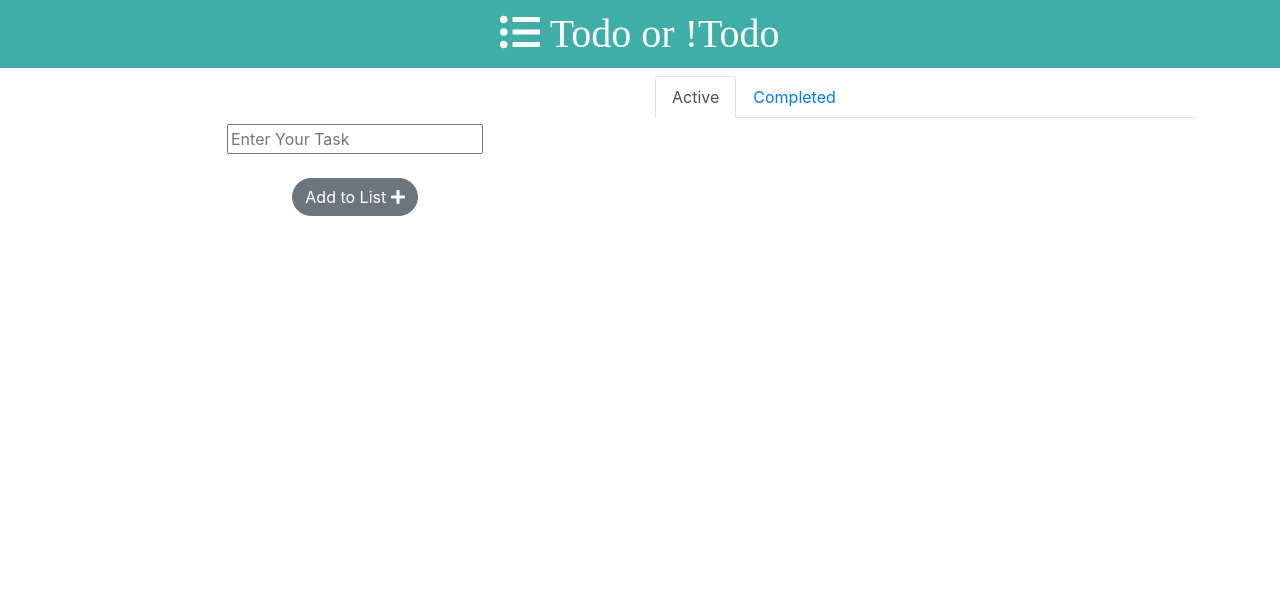
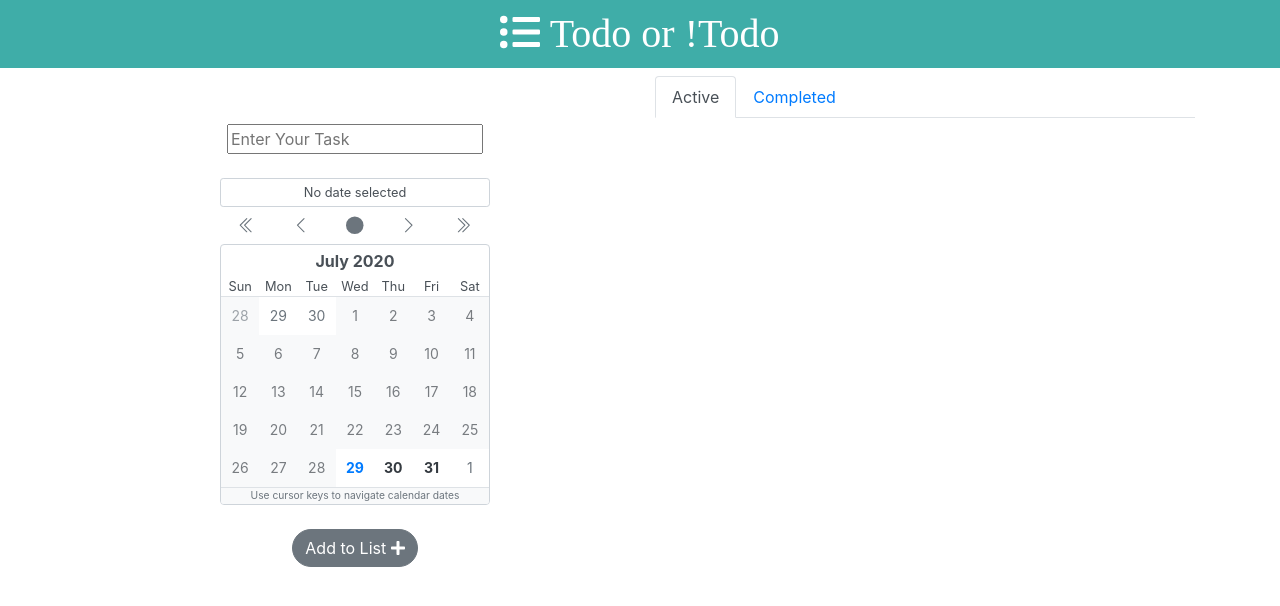
Before and after one commit to itissandeep98/VueTest, a Vue app: page / in a window 1280 px wide. Shown: the top 606 px of the page. Built offline with nearby package versions, Linux system fonts and the light colour scheme.

Commit message:
calendar added

```diff
--- a/src/views/Home.vue
+++ b/src/views/Home.vue
@@ -5,7 +5,9 @@
 			<div class="row">
 				<div class="col-12 col-md-6 text-center">
 					<br/><br/>
-					<input type="text" v-model="inp" placeholder="Enter Your Task" @keyup.enter="addToList"/>
+					<input type="text" v-model="inp.text" placeholder="Enter Your Task"/>
+					<br/><br/>
+					<b-calendar v-model="inp.date" :date-disabled-fn="dateDisabled"/>
 					<br/><br/>
 					<b-button pill variant="secondary" @click="addToList" >
 						Add to List <span class="fas fa-plus"/>
@@ -16,10 +18,10 @@
 						<b-tab title="Active" >
 							<ul class="">
 								<li v-for="(el,ind) in activeList" :key="ind">
-									<b-button pill variant="danger" @click="markCompleted(ind)" v-b-popover.hover.left="'Mark As Completed'">
-										<span class="far fa-hand-scissors"/>
+									<b-button pill variant="info" @click="markCompleted(ind)" v-b-popover.hover.left="'Mark As Completed'">
+										<span class="far fa-check-circle"/>
 									</b-button>
-									<p  v-show="isedit!=ind" @click="isedit=ind;temp=el">{{el}}</p>
+									<p  v-show="isedit!=ind" @click="isedit=ind;temp=el">{{el.text}}  {{el.date}}</p>
 									<input type="text" v-model="temp" v-show="ind===isedit" @keyup.enter="update(ind)" />
 								</li>
 							</ul>
@@ -28,9 +30,9 @@
 							<ul class="">
 								<li v-for="(el,ind) in completedList" :key="ind">
 									<b-button pill variant="danger" @click="deleteval(ind)" v-b-popover.hover.left="'Delete Permanently'">
-										<span class="far fa-hand-scissors"/>
+										<span class="far fa-times-circle"/>
 									</b-button>
-									<p>{{el}}</p>
+									<p>{{el.text}}  {{el.date}}</p>
 								</li>
 							</ul>
 						</b-tab>
@@ -49,15 +51,20 @@ export default {
 	},
 	data(){
 		return {
-			inp:"",
+			inp:{
+				text:"",
+				date:""
+			},
 			activeList:[],
 			completedList:[],
 			isedit:-1,
-			temp:""
+			temp:"",
+			date:""
 		}
 	},
 	methods:{
 		addToList(){
+			this.inp.date=new Intl.DateTimeFormat('en-US', { year: 'numeric', month: 'short', day: '2-digit' }).format(new Date(Date.parse(this.inp.date)))
 			this.activeList.push(this.inp);
 			this.inp=""
 		},
@@ -72,6 +79,11 @@ export default {
 		},
 		deleteval(i){
 			this.completedList.splice(i,1)
+		},
+		dateDisabled(ymd, date) {
+			const day = date.getDate()
+			const d=new Date()
+			return  day < d.getDate() && d.getMonth()>=date.getMonth()
 		}
 
 	}
```
